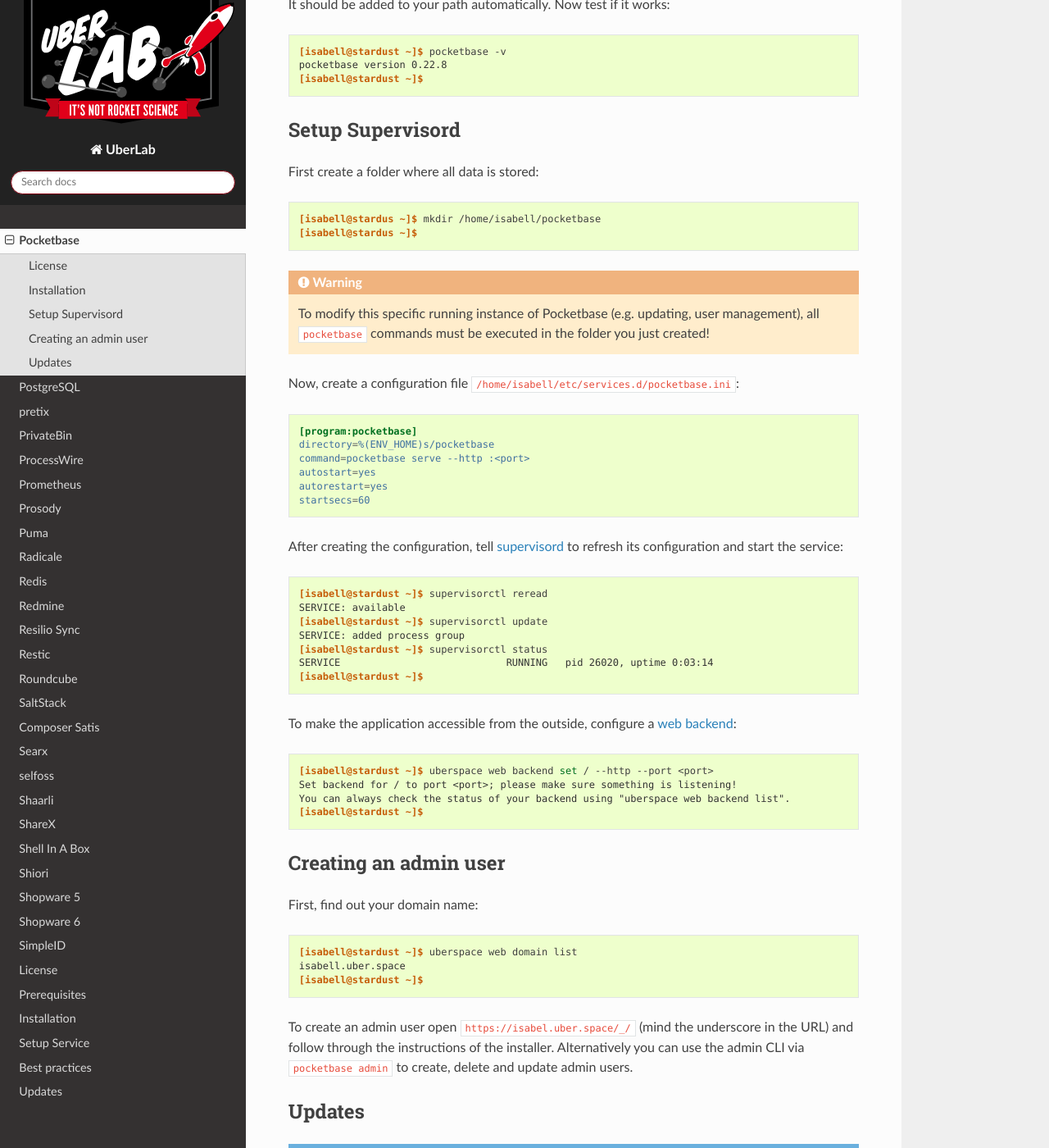
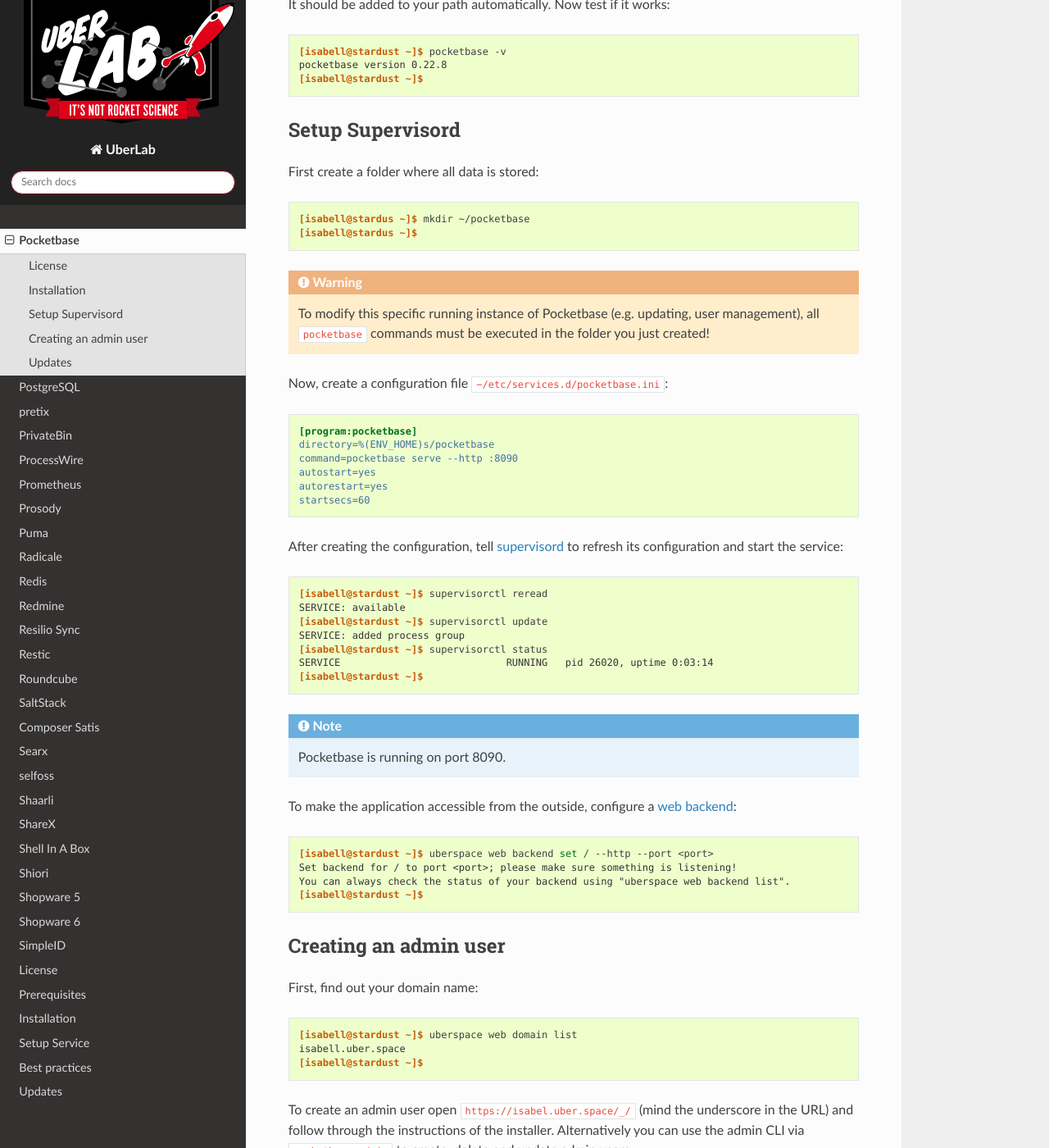
Before and after one commit to Uberspace/lab, a Sphinx documentation site: the page built from source/guide_pocketbase.rst, in a window 1280 px wide and 1400 px high, scrolled down 1932 px. Shown: the whole window at 82% size. Built offline with Sphinx 7.4.7 and the Read the Docs theme 2.0.0, drawn with Linux system fonts in a browser that asks for light colours; some of the changed text lies outside the part shown.

Commit message:
Fix requests made in review

```diff
--- a/source/guide_pocketbase.rst
+++ b/source/guide_pocketbase.rst
@@ -81,7 +81,7 @@
 
 .. code-block:: console
 
-    [isabell@stardus ~]$ mkdir /home/isabell/pocketbase
+    [isabell@stardus ~]$ mkdir ~/pocketbase
     [isabell@stardus ~]$
 
 
@@ -90,18 +90,21 @@
     all ``pocketbase`` commands must be executed in the folder you just created!
 
 
-Now, create a configuration file ``/home/isabell/etc/services.d/pocketbase.ini``:
+Now, create a configuration file ``~/etc/services.d/pocketbase.ini``:
 
 .. code-block:: ini
 
     [program:pocketbase]
     directory=%(ENV_HOME)s/pocketbase
-    command=pocketbase serve --http :<port>
+    command=pocketbase serve --http :8090
     autostart=yes
     autorestart=yes
     startsecs=60
 
 .. include:: includes/supervisord.rst
+
+.. note::
+    Pocketbase is running on port 8090.
 
 .. include:: includes/web-backend.rst
 
@@ -126,7 +129,7 @@
 To update the current executable you have two choices:
 
 * Repeat the steps in the *Installation* section above.
-* Run the built-in updater using ``pocketbase update`` inside ``/home/isabell/pocketbase``
+* Run the built-in updater using ``pocketbase update`` inside ``~/pocketbase``
 
 After updating, tell :manual:`supervisord <daemons-supervisord>` to restart the service:
 
```
